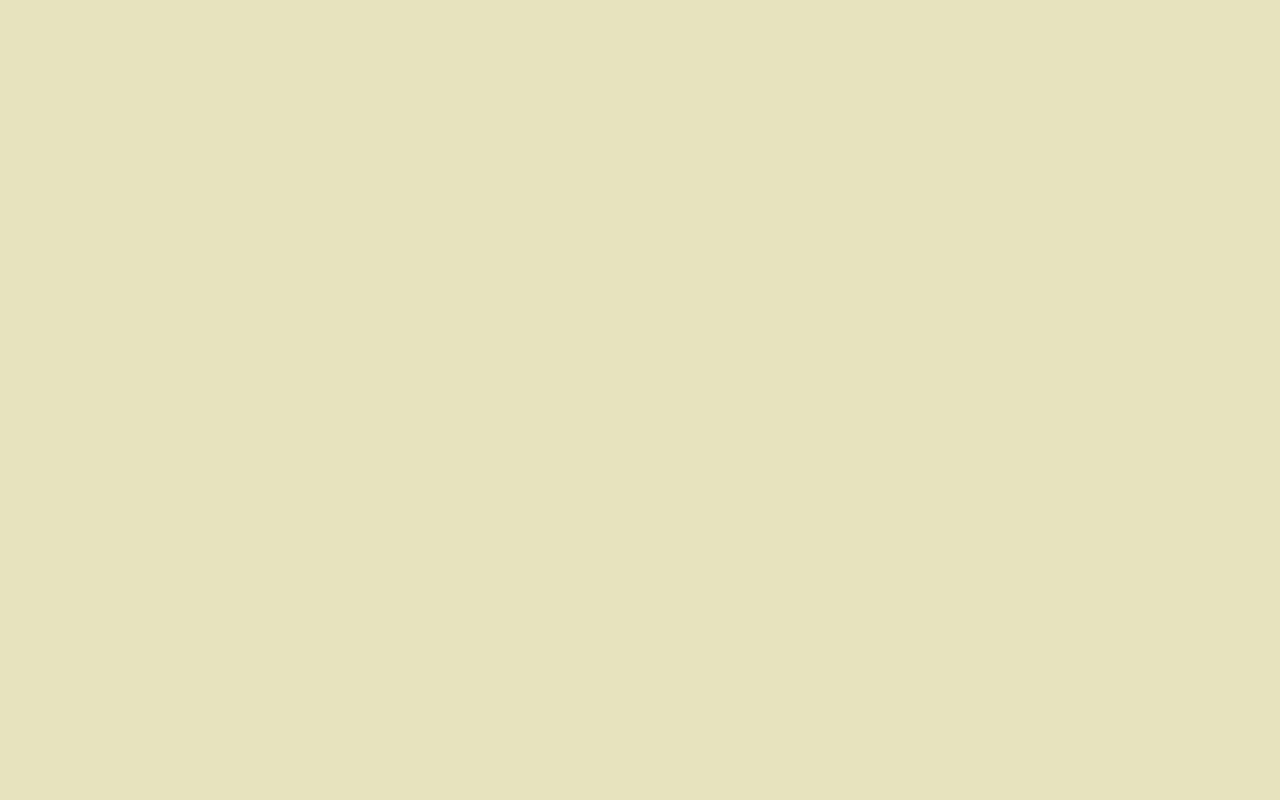
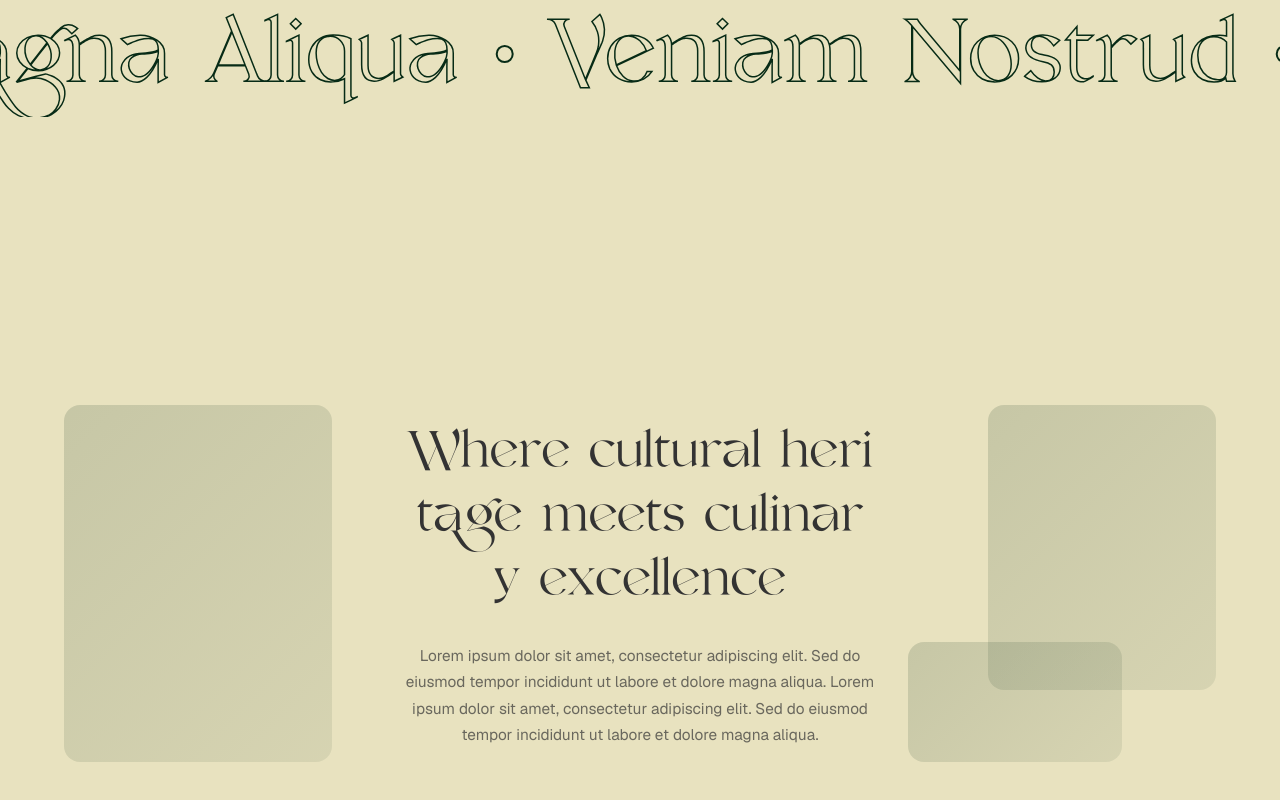
Before and after one commit to kaloyankolev13/ona_rest, a Next.js app: page /en in a window 1280 px wide. Shown: the part 1126-1926 px from the top of the page. Before the commit the page ends 1147 px from the top, so only its background shows below. Built offline with nearby package versions, Linux system fonts and the light colour scheme.

Commit message:
added a Heritage Section

```diff
--- /dev/null
+++ b/src/animations/animations.module.css
@@ -0,0 +1,6 @@
+/* Shared letter element — initial state hidden below */
+.letter {
+  display: inline-block;
+  opacity: 0;
+  transform: translateY(100%);
+}
--- /dev/null
+++ b/src/animations/scrollAnimations.ts
@@ -0,0 +1,88 @@
+import gsap from "gsap";
+import { ScrollTrigger } from "gsap/ScrollTrigger";
+
+gsap.registerPlugin(ScrollTrigger);
+
+/**
+ * Animate letters sliding up from below, staggered, when the trigger
+ * element scrolls into view. Each letter should be a child element
+ * with the class provided by `letterSelector`.
+ */
+export function animateLettersOnScroll(
+  trigger: Element,
+  letterSelector: string,
+  options?: {
+    delay?: number;
+    duration?: number;
+    stagger?: number;
+    start?: string;
+  }
+) {
+  const letters = trigger.querySelectorAll<HTMLElement>(letterSelector);
+  if (!letters.length) return;
+
+  const {
+    delay = 0,
+    duration = 0.4,
+    stagger = 0.03,
+    start = "top 85%",
+  } = options ?? {};
+
+  gsap.set(letters, { opacity: 0, y: "100%" });
+
+  gsap.to(letters, {
+    opacity: 1,
+    y: "0%",
+    duration,
+    ease: "power2.out",
+    stagger,
+    delay,
+    scrollTrigger: {
+      trigger,
+      start,
+      toggleActions: "play none none none",
+    },
+  });
+}
+
+/**
+ * Fade-and-slide an element into view when it scrolls on screen.
+ * Works well for images, cards, or any block element.
+ */
+export function animateRevealOnScroll(
+  elements: Element | Element[] | NodeListOf<Element>,
+  options?: {
+    y?: number;
+    duration?: number;
+    stagger?: number;
+    start?: string;
+    delay?: number;
+  }
+) {
+  const {
+    y = 60,
+    duration = 0.7,
+    stagger = 0.2,
+    start = "top 85%",
+    delay = 0,
+  } = options ?? {};
+
+  const targets =
+    elements instanceof NodeList ? Array.from(elements) : elements;
+
+  gsap.set(targets, { opacity: 0, y });
+
+  gsap.to(targets, {
+    opacity: 1,
+    y: 0,
+    duration,
+    ease: "power2.out",
+    stagger,
+    delay,
+    scrollTrigger: {
+      trigger: Array.isArray(targets) ? targets[0] : targets,
+      start,
+      toggleActions: "play none none none",
+    },
+  });
+}
--- a/src/app/[locale]/page.tsx
+++ b/src/app/[locale]/page.tsx
@@ -1,6 +1,11 @@
 "use client";
 
-import { Loading, MainContent, ScrollMarquee } from "@/components";
+import {
+  Loading,
+  MainContent,
+  ScrollMarquee,
+  HeritageSection,
+} from "@/components";
 
 export default function Home() {
   return (
@@ -8,6 +13,7 @@ export default function Home() {
       <Loading duration={1000} />
       <MainContent />
       <ScrollMarquee />
+      <HeritageSection />
     </>
   );
 }
--- /dev/null
+++ b/src/components/HeritageSection/HeritageSection.module.css
@@ -0,0 +1,128 @@
+.section {
+  background-color: #e8e2bf;
+  width: 100%;
+  padding: 6rem 4rem;
+}
+
+.layout {
+  display: grid;
+  grid-template-columns: 1fr 2fr 1fr;
+  gap: 2.5rem;
+  align-items: center;
+  max-width: 1400px;
+  margin: 0 auto;
+}
+
+/* ── Left column ── */
+.leftImages {
+  display: flex;
+  flex-direction: column;
+  gap: 1.5rem;
+}
+
+/* ── Center column ── */
+.center {
+  text-align: center;
+  padding: 0 2rem;
+}
+
+.heading {
+  font-family: var(--font-valky), serif;
+  font-size: clamp(2rem, 4vw, 3.5rem);
+  color: #333333;
+  line-height: 1.25;
+  margin: 0 0 2rem 0;
+  font-weight: 400;
+}
+
+.description {
+  font-family: var(--font-geist-sans), sans-serif;
+  font-size: clamp(0.875rem, 1.2vw, 1.05rem);
+  color: rgba(51, 51, 51, 0.7);
+  line-height: 1.7;
+  margin: 0;
+  max-width: 540px;
+  margin-left: auto;
+  margin-right: auto;
+}
+
+/* ── Right column ── */
+.rightImages {
+  position: relative;
+  width: 100%;
+  aspect-ratio: 3 / 4;
+}
+
+/* ── Image slots ── */
+.imgSlot {
+  border-radius: 1rem;
+  overflow: hidden;
+  background: linear-gradient(
+    135deg,
+    rgba(7, 43, 22, 0.15) 0%,
+    rgba(7, 43, 22, 0.08) 100%
+  );
+}
+
+.imgTall {
+  width: 100%;
+  aspect-ratio: 3 / 4;
+}
+
+.imgTop {
+  position: absolute;
+  top: 0;
+  right: 0;
+  width: 85%;
+  aspect-ratio: 4 / 5;
+  z-index: 2;
+}
+
+.imgBottom {
+  position: absolute;
+  bottom: 0;
+  left: -15%;
+  width: 80%;
+  aspect-ratio: 16 / 9;
+  z-index: 1;
+}
+
+/* ── Responsive ── */
+@media (max-width: 900px) {
+  .section {
+    padding: 4rem 2rem;
+  }
+
+  .layout {
+    grid-template-columns: 1fr;
+    gap: 2rem;
+  }
+
+  .leftImages {
+    display: grid;
+    grid-template-columns: 1fr 1fr;
+    order: 2;
+  }
+
+  .center {
+    order: 1;
+    padding: 0;
+  }
+
+  .rightImages {
+    display: grid;
+    grid-template-columns: 1fr 1fr;
+    order: 3;
+  }
+}
+
+@media (max-width: 500px) {
+  .section {
+    padding: 3rem 1.5rem;
+  }
+
+  .leftImages,
+  .rightImages {
+    grid-template-columns: 1fr;
+  }
+}
--- /dev/null
+++ b/src/components/HeritageSection/HeritageSection.tsx
@@ -0,0 +1,93 @@
+"use client";
+
+import { useEffect, useRef } from "react";
+import gsap from "gsap";
+import {
+  animateLettersOnScroll,
+  animateRevealOnScroll,
+} from "@/animations/scrollAnimations";
+import animStyles from "@/animations/animations.module.css";
+import styles from "./HeritageSection.module.css";
+
+const HEADING = "Where cultural heritage meets culinary excellence";
+const DESCRIPTION =
+  "Lorem ipsum dolor sit amet, consectetur adipiscing elit. Sed do eiusmod tempor incididunt ut labore et dolore magna aliqua. Lorem ipsum dolor sit amet, consectetur adipiscing elit. Sed do eiusmod tempor incididunt ut labore et dolore magna aliqua.";
+
+function splitToLetters(text: string, className: string) {
+  return text.split("").map((char, i) => (
+    <span key={i} className={className}>
+      {char === " " ? "\u00A0" : char}
+    </span>
+  ));
+}
+
+export function HeritageSection() {
+  const sectionRef = useRef<HTMLDivElement>(null);
+  const headingRef = useRef<HTMLHeadingElement>(null);
+  const descRef = useRef<HTMLParagraphElement>(null);
+
+  useEffect(() => {
+    const section = sectionRef.current;
+    if (!section) return;
+
+    const ctx = gsap.context(() => {
+      // Heading: letter-by-letter reveal
+      if (headingRef.current) {
+        animateLettersOnScroll(
+          headingRef.current,
+          `.${animStyles.letter}`,
+          { stagger: 0.02, duration: 0.35 }
+        );
+      }
+
+      // Description: fade in whole after heading
+      if (descRef.current) {
+        animateRevealOnScroll(descRef.current, {
+          y: 30,
+          duration: 0.6,
+          delay: 0.8,
+        });
+      }
+
+      // Images: pop up on scroll
+      const images = section.querySelectorAll(`.${styles.imgSlot}`);
+      if (images.length) {
+        animateRevealOnScroll(images, {
+          y: 80,
+          duration: 0.8,
+          stagger: 0.25,
+          delay: 0.1,
+        });
+      }
+    }, section);
+
+    return () => ctx.revert();
+  }, []);
+
+  return (
+    <section ref={sectionRef} className={styles.section}>
+      <div className={styles.layout}>
+        {/* Left image */}
+        <div className={styles.leftImages}>
+          <div className={`${styles.imgSlot} ${styles.imgTall}`} />
+        </div>
+
+        {/* Center text */}
+        <div className={styles.center}>
+          <h2 ref={headingRef} className={styles.heading}>
+            {splitToLetters(HEADING, animStyles.letter)}
+          </h2>
+          <p ref={descRef} className={styles.description}>
+            {DESCRIPTION}
+          </p>
+        </div>
+
+        {/* Right images */}
+        <div className={styles.rightImages}>
+          <div className={`${styles.imgSlot} ${styles.imgTop}`} />
+          <div className={`${styles.imgSlot} ${styles.imgBottom}`} />
+        </div>
+      </div>
+    </section>
+  );
+}
--- /dev/null
+++ b/src/components/HeritageSection/index.ts
@@ -0,0 +1 @@
+export { HeritageSection } from "./HeritageSection";
--- a/src/components/MainContent/MainContent.module.css
+++ b/src/components/MainContent/MainContent.module.css
@@ -14,7 +14,7 @@
 }
 
 .imageSection {
-  flex: 1;
+  flex: 2;
   display: flex;
   align-items: stretch;
   min-width: 0;
@@ -26,7 +26,7 @@
   height: 100%;
   min-height: 100vh;
   overflow: hidden;
-  border-radius: 0;
+  border-radius: 0 2rem 2rem 0;
 }
 
 .textSection {
@@ -48,12 +48,12 @@
 
 .title2 {
   font-family: var(--font-valky), serif;
-  font-size: clamp(1rem, 2.5vw, 2rem);
+  font-size: clamp(5rem, 2.5vw, 5rem);
   color: #333333;
   letter-spacing: 0.15em;
   text-transform: uppercase;
   margin: 0 0 0.5rem 0;
-  margin-left: clamp(-6rem, -8vw, -3rem);
+  margin-left: clamp(-10rem, -8vw, -10rem);
   position: relative;
   z-index: 2;
 }
--- a/src/components/MainContent/MainContent.tsx
+++ b/src/components/MainContent/MainContent.tsx
@@ -1,6 +1,7 @@
 "use client";
 
 import Image from "next/image";
+import mainContentImg from "@/assets/main_content_img.jpeg";
 import styles from "./MainContent.module.css";
 
 interface MainContentProps {
@@ -21,17 +22,13 @@ export function MainContent({
       <div className={styles.content}>
         <div className={styles.imageSection}>
           <div className={styles.imageWrapper}>
-            {imageSrc ? (
             <Image
-                src={imageSrc}
+              src={imageSrc || mainContentImg}
               alt={imageAlt}
               fill
               className={styles.image}
               priority
             />
-            ) : (
-              <div className={styles.imagePlaceholder} />
-            )}
           </div>
         </div>
         <div className={styles.textSection}>
--- a/src/components/ScrollMarquee/ScrollMarquee.module.css
+++ b/src/components/ScrollMarquee/ScrollMarquee.module.css
@@ -1,7 +1,7 @@
 .section {
   background-color: #e8e2bf;
   overflow: hidden;
-  padding: 3rem 0;
+  padding: 12rem 0;
   width: 100%;
 }
 
--- a/src/components/index.ts
+++ b/src/components/index.ts
@@ -1,3 +1,4 @@
+export { HeritageSection } from "./HeritageSection";
 export { Loading } from "./Loading";
 export { MainContent } from "./MainContent";
 export { ScrollMarquee } from "./ScrollMarquee";
```
Also changed, not shown: src/assets/main_content_img.jpeg (added). Lines whose indentation alone changed are shown as unchanged.
